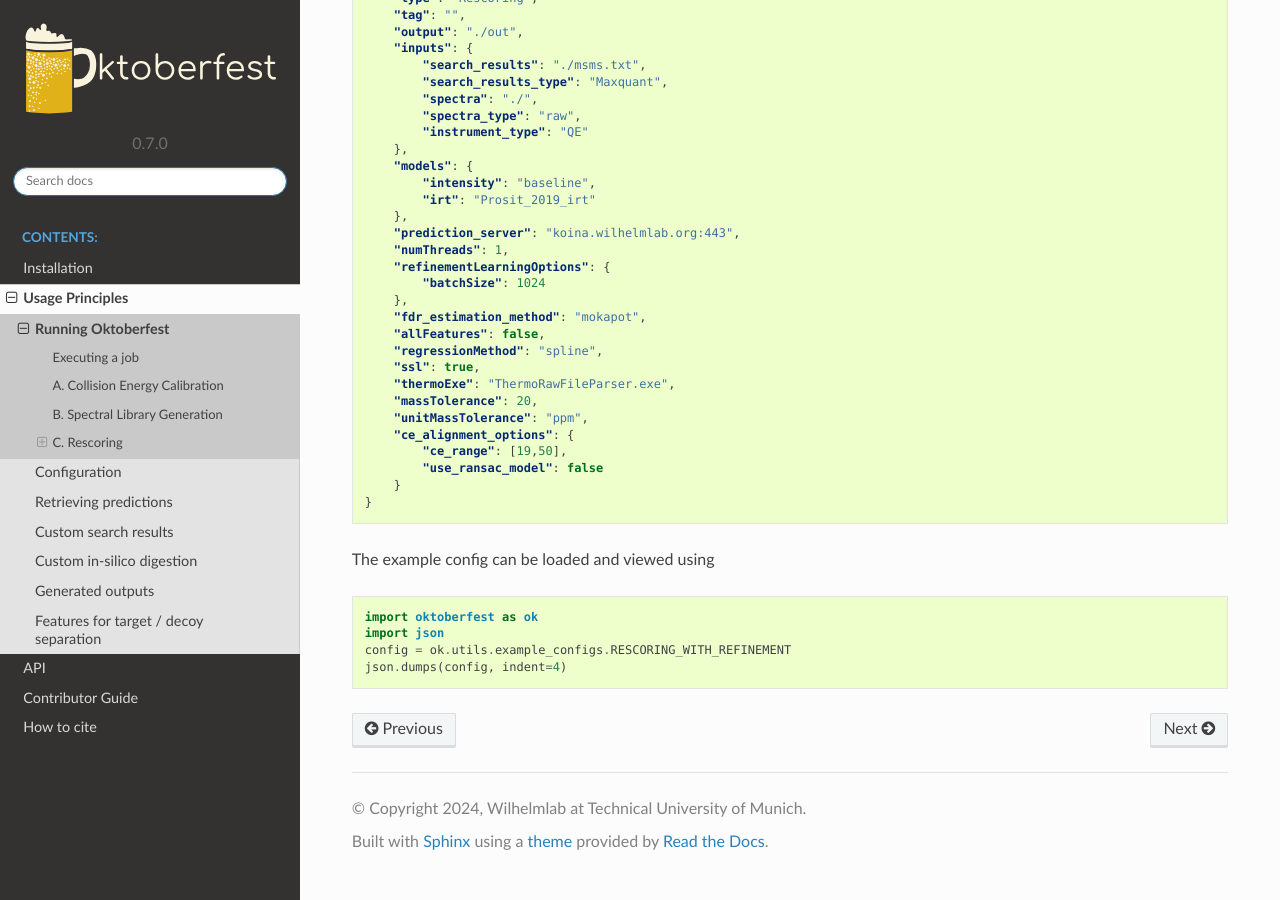
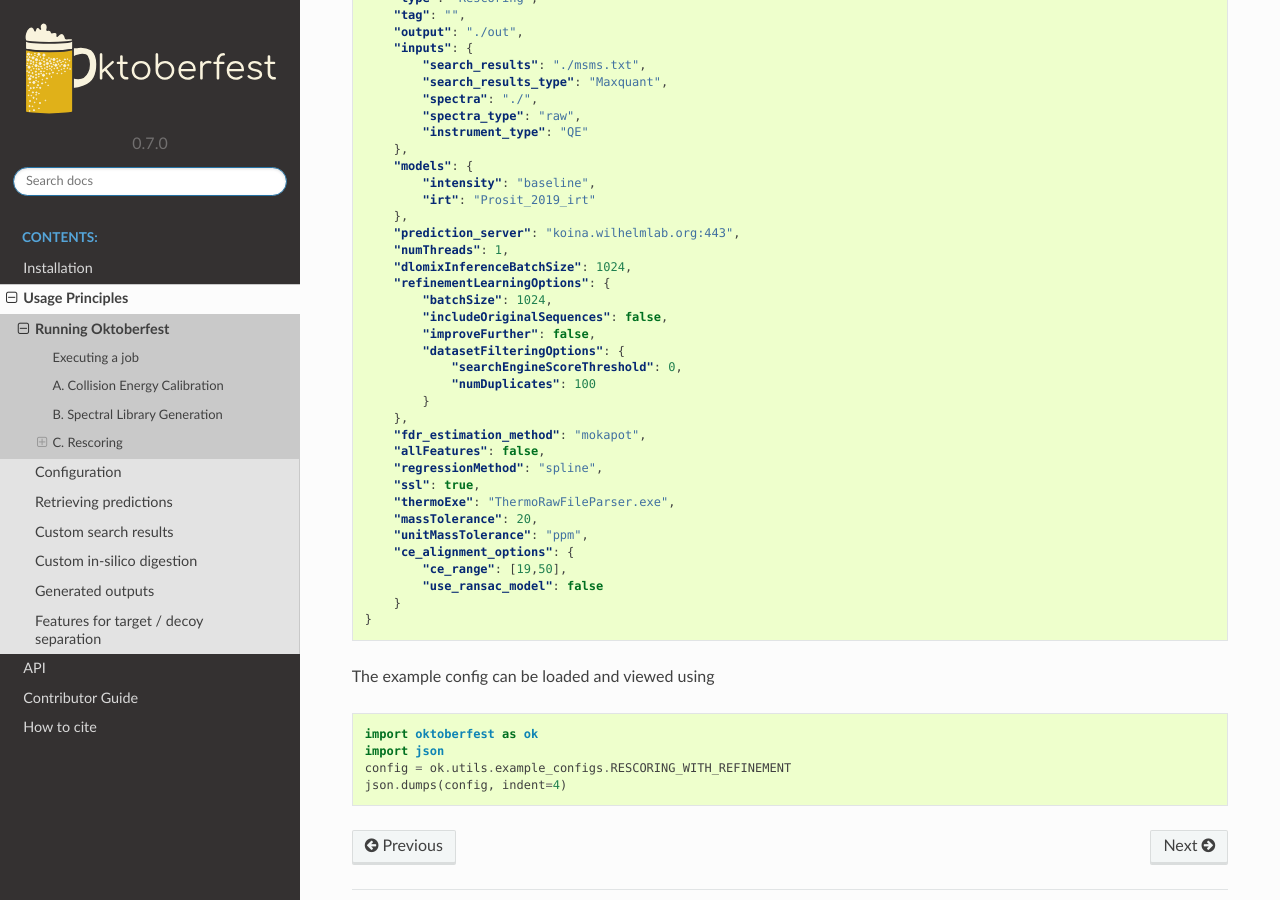
Before and after one commit to wilhelm-lab/oktoberfest, a Sphinx documentation site: the page built from docs/jobs.rst, in a window 1280 px wide and 900 px high, scrolled down 4740 px. Built offline with Sphinx 7.4.7 and the Read the Docs theme 2.0.0, drawn with Linux system fonts in a browser that asks for light colours.

Commit message:
docs: explicitly add default parameters to rescoring config example
https://github.com/wilhelm-lab/oktoberfest/pull/250#discussion_r1743577929

```diff
--- a/docs/jobs.rst
+++ b/docs/jobs.rst
@@ -249,8 +249,15 @@ Example config file:
         },
         "prediction_server": "koina.wilhelmlab.org:443",
         "numThreads": 1,
+        "dlomixInferenceBatchSize": 1024,
         "refinementLearningOptions": {
-            "batchSize": 1024
+            "batchSize": 1024,
+            "includeOriginalSequences": false,
+            "improveFurther": false,
+            "datasetFilteringOptions": {
+                "searchEngineScoreThreshold": 0,
+                "numDuplicates": 100
+            }
         },
         "fdr_estimation_method": "mokapot",
         "allFeatures": false,
```
